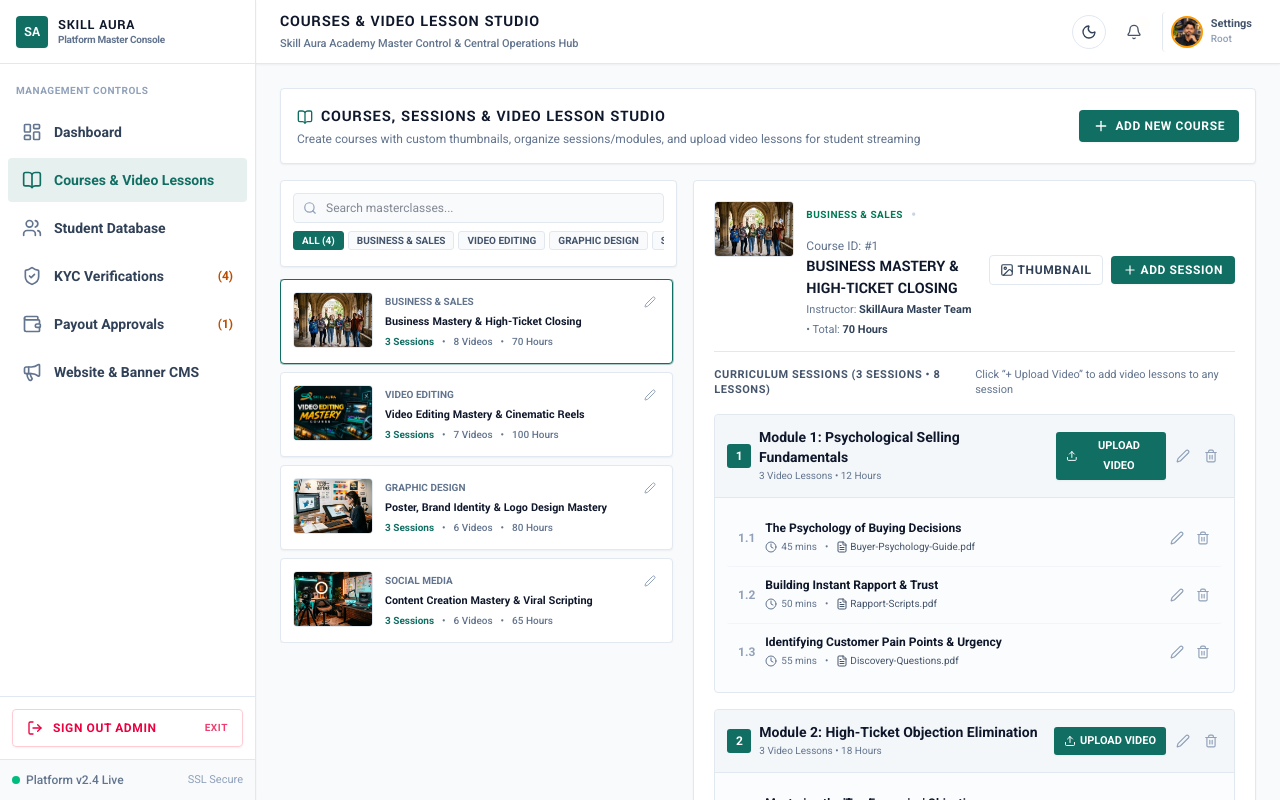
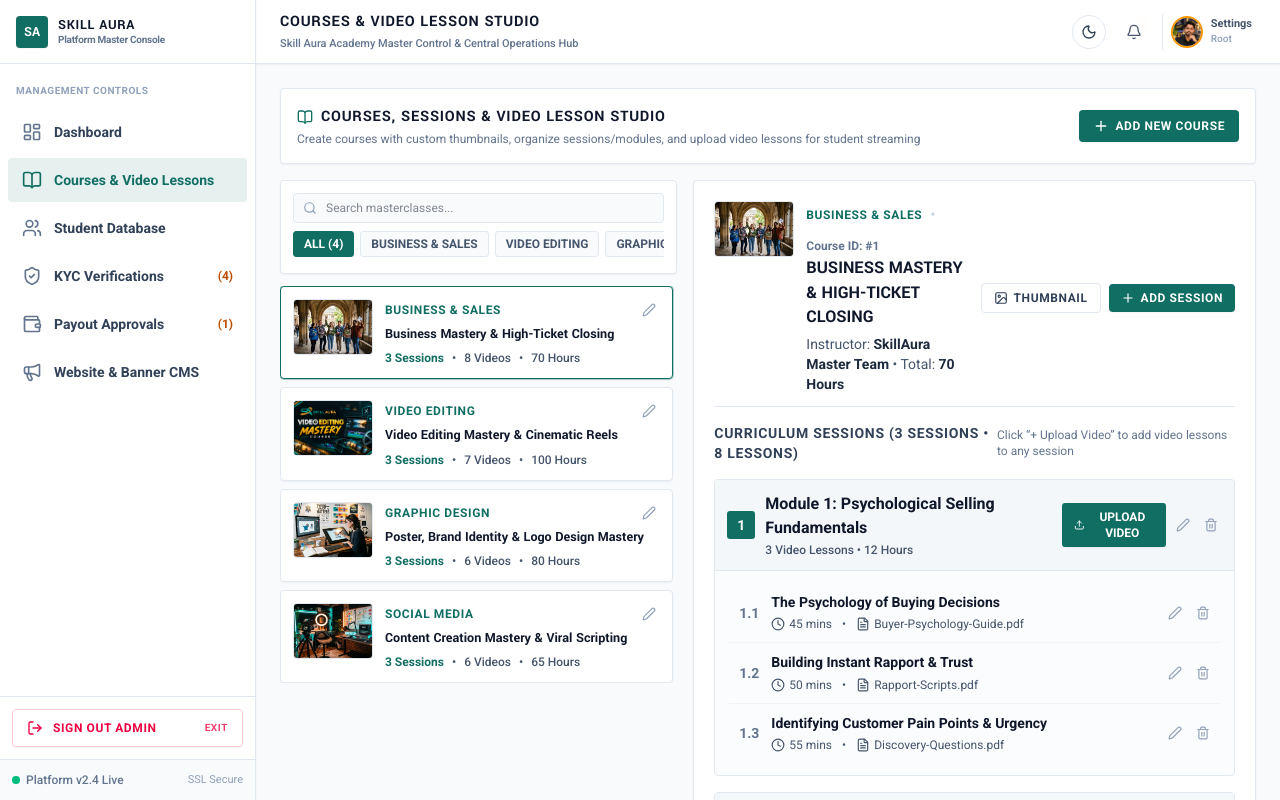
Before and after one commit to budhya2024/skillaura-academy, a Next.js app: page /super-admin in a window 1280 px wide. Both pictures are taken after a click on the button "Courses & Video Lessons". Shown: the top 800 px of the page. Built offline with nearby package versions, Linux system fonts and the light colour scheme.

Commit message:
style: increase small font sizes across courses studio, students table, and kyc console

```diff
--- a/components/super-admin/SuperAdminCoursesManager.tsx
+++ b/components/super-admin/SuperAdminCoursesManager.tsx
@@ -518,13 +518,13 @@ export default function SuperAdminCoursesManager() {
               />
             </div>
 
-            <div className="flex items-center gap-1 overflow-x-auto pb-1 text-xs scrollbar-none">
+            <div className="flex items-center gap-1.5 overflow-x-auto pb-1 text-xs scrollbar-none">
               <button
                 onClick={() => setFilterCategory("all")}
-                className={`px-2 py-0.5 text-[10px] font-bold uppercase rounded-[3px] border cursor-pointer shrink-0 ${
+                className={`px-2.5 py-1 text-xs font-bold uppercase rounded-[3px] border cursor-pointer shrink-0 transition-colors ${
                   filterCategory === "all"
                     ? "bg-[#116E63] text-white border-[#116E63]"
-                    : "bg-slate-50 dark:bg-slate-800 text-slate-600 dark:text-slate-300 border-slate-200 dark:border-slate-700"
+                    : "bg-slate-50 dark:bg-slate-800 text-slate-600 dark:text-slate-300 border-slate-200 dark:border-slate-700 hover:border-slate-300"
                 }`}
               >
                 All ({courses.length})
@@ -533,10 +533,10 @@ export default function SuperAdminCoursesManager() {
                 <button
                   key={cat}
                   onClick={() => setFilterCategory(cat)}
-                  className={`px-2 py-0.5 text-[10px] font-bold uppercase rounded-[3px] border cursor-pointer shrink-0 ${
+                  className={`px-2.5 py-1 text-xs font-bold uppercase rounded-[3px] border cursor-pointer shrink-0 transition-colors ${
                     filterCategory === cat
                       ? "bg-[#116E63] text-white border-[#116E63]"
-                      : "bg-slate-50 dark:bg-slate-800 text-slate-600 dark:text-slate-300 border-slate-200 dark:border-slate-700"
+                      : "bg-slate-50 dark:bg-slate-800 text-slate-600 dark:text-slate-300 border-slate-200 dark:border-slate-700 hover:border-slate-300"
                   }`}
                 >
                   {cat}
@@ -572,8 +572,8 @@ export default function SuperAdminCoursesManager() {
                       />
                     </div>
                     <div className="min-w-0 flex-1">
-                      <div className="flex items-center justify-between gap-1 mb-0.5">
-                        <span className="text-[10px] font-bold uppercase text-slate-500 dark:text-slate-400">
+                      <div className="flex items-center justify-between gap-1 mb-1">
+                        <span className="text-xs font-bold uppercase tracking-wider text-[#116E63] dark:text-emerald-400">
                           {course.category}
                         </span>
                         <div className="flex items-center gap-1">
@@ -585,16 +585,16 @@ export default function SuperAdminCoursesManager() {
                             className="p-1 text-slate-400 hover:text-slate-800 dark:hover:text-slate-200 rounded-[2px]"
                             title="Edit Course & Change Thumbnail"
                           >
-                            <Edit2 className="w-3 h-3" />
+                            <Edit2 className="w-3.5 h-3.5" />
                           </button>
                         </div>
                       </div>
 
-                      <h4 className="text-xs font-bold text-slate-900 dark:text-white leading-tight truncate">
+                      <h4 className="text-sm font-bold text-slate-900 dark:text-white leading-snug">
                         {course.title}
                       </h4>
 
-                      <div className="flex items-center gap-2 text-[10px] text-slate-500 dark:text-slate-400 font-medium mt-1 flex-wrap">
+                      <div className="flex items-center gap-2 text-xs text-slate-600 dark:text-slate-400 font-medium mt-1.5 flex-wrap">
                         <span className="font-semibold text-[#116E63] dark:text-emerald-400">
                           {course.modules.length} Sessions
                         </span>
@@ -636,19 +636,19 @@ export default function SuperAdminCoursesManager() {
                   </div>
                   <div>
                     <div className="flex items-center gap-2 flex-wrap">
-                      <span className="text-[10px] font-bold uppercase tracking-wider text-emerald-700 dark:text-emerald-400">
+                      <span className="text-xs font-bold uppercase tracking-wider text-[#116E63] dark:text-emerald-400">
                         {selectedCourse.category}
                       </span>
                       <span className="text-slate-300 dark:text-slate-700">&bull;</span>
-                      <span className="text-xs text-slate-500 dark:text-slate-400 font-mono">
+                      <span className="text-xs text-slate-500 dark:text-slate-400 font-mono font-semibold">
                         Course ID: #{selectedCourse.id}
                       </span>
                     </div>
-                    <h3 className="text-sm sm:text-base font-bold text-slate-900 dark:text-white uppercase font-[family-name:var(--font-yantramanav)] mt-0.5 leading-snug">
+                    <h3 className="text-base sm:text-lg font-bold text-slate-900 dark:text-white uppercase font-[family-name:var(--font-yantramanav)] mt-0.5 leading-snug">
                       {selectedCourse.title}
                     </h3>
-                    <p className="text-[11px] text-slate-500 dark:text-slate-400">
-                      Instructor: <strong className="text-slate-700 dark:text-slate-300">{selectedCourse.instructor}</strong> &bull; Total: <strong className="text-slate-700 dark:text-slate-300 font-mono">{selectedCourse.duration}</strong>
+                    <p className="text-xs sm:text-sm text-slate-600 dark:text-slate-400 mt-1">
+                      Instructor: <strong className="text-slate-800 dark:text-slate-200">{selectedCourse.instructor}</strong> &bull; Total: <strong className="text-slate-800 dark:text-slate-200 font-mono">{selectedCourse.duration}</strong>
                     </p>
                   </div>
                 </div>
@@ -656,7 +656,7 @@ export default function SuperAdminCoursesManager() {
                 <div className="flex items-center gap-2 shrink-0">
                   <button
                     onClick={() => handleOpenEditCourse(selectedCourse)}
-                    className="px-2.5 py-1.5 border border-slate-200 dark:border-slate-700 hover:bg-slate-50 dark:hover:bg-slate-800 text-slate-700 dark:text-slate-300 text-xs font-bold uppercase tracking-wider rounded-[4px] flex items-center gap-1 cursor-pointer"
+                    className="px-3 py-1.5 border border-slate-200 dark:border-slate-700 hover:bg-slate-50 dark:hover:bg-slate-800 text-slate-700 dark:text-slate-300 text-xs font-bold uppercase tracking-wider rounded-[4px] flex items-center gap-1.5 cursor-pointer"
                     title="Change Thumbnail & Metadata"
                   >
                     <ImageIcon className="w-3.5 h-3.5" />
@@ -664,7 +664,7 @@ export default function SuperAdminCoursesManager() {
                   </button>
                   <button
                     onClick={handleOpenAddSession}
-                    className="px-3 py-1.5 bg-[#116E63] hover:bg-[#0c5c53] dark:bg-emerald-600 dark:hover:bg-emerald-500 text-white text-xs font-bold uppercase tracking-wider rounded-[4px] flex items-center gap-1 cursor-pointer transition-colors shadow-xs"
+                    className="px-3 py-1.5 bg-[#116E63] hover:bg-[#0c5c53] dark:bg-emerald-600 dark:hover:bg-emerald-500 text-white text-xs font-bold uppercase tracking-wider rounded-[4px] flex items-center gap-1.5 cursor-pointer transition-colors shadow-xs"
                   >
                     <Plus className="w-3.5 h-3.5" />
                     <span>Add Session</span>
@@ -674,11 +674,11 @@ export default function SuperAdminCoursesManager() {
 
               {/* Sessions List */}
               <div className="space-y-4">
-                <div className="flex items-center justify-between text-xs">
-                  <span className="font-bold text-slate-600 dark:text-slate-400 uppercase tracking-wider text-[11px]">
+                <div className="flex flex-col sm:flex-row sm:items-center justify-between gap-1 text-xs">
+                  <span className="font-bold text-slate-700 dark:text-slate-300 uppercase tracking-wider text-xs sm:text-sm">
                     Curriculum Sessions ({selectedCourse.modules.length} Sessions &bull; {selectedCourse.totalLessons} Lessons)
                   </span>
-                  <span className="text-[11px] text-slate-500 dark:text-slate-400">
+                  <span className="text-xs text-slate-500 dark:text-slate-400">
                     Click &ldquo;+ Upload Video&rdquo; to add video lessons to any session
                   </span>
                 </div>
@@ -690,16 +690,16 @@ export default function SuperAdminCoursesManager() {
                   >
                     {/* Session Header Strip */}
                     <div className="p-3 bg-slate-100/70 dark:bg-slate-800/80 border-b border-slate-200 dark:border-slate-800 flex flex-col sm:flex-row sm:items-center justify-between gap-2">
-                      <div className="flex items-center gap-2">
-                        <div className="w-6 h-6 rounded-[3px] bg-[#116E63] text-white flex items-center justify-center font-bold text-xs">
+                      <div className="flex items-center gap-2.5">
+                        <div className="w-7 h-7 rounded-[3px] bg-[#116E63] text-white flex items-center justify-center font-bold text-xs sm:text-sm shrink-0">
                           {sIdx + 1}
                         </div>
                         <div>
-                          <div className="font-bold text-slate-900 dark:text-white text-xs sm:text-sm">
+                          <div className="font-bold text-slate-900 dark:text-white text-sm sm:text-base">
                             {session.title}
                           </div>
-                          <div className="text-[10px] text-slate-500 dark:text-slate-400 font-mono">
-                            {session.lessons.length} Video Lessons &bull; {session.duration}
+                          <div className="text-xs text-slate-600 dark:text-slate-400 font-medium mt-0.5">
+                            {session.lessons.length} Video Lessons &bull; <span className="font-mono">{session.duration}</span>
                           </div>
                         </div>
                       </div>
@@ -707,10 +707,10 @@ export default function SuperAdminCoursesManager() {
                       <div className="flex items-center gap-1.5 self-end sm:self-auto">
                         <button
                           onClick={() => handleOpenAddLesson(session.id)}
-                          className="px-2.5 py-1 bg-[#116E63] hover:bg-[#0c5c53] dark:bg-emerald-600 dark:hover:bg-emerald-500 text-white text-[11px] font-bold uppercase rounded-[3px] flex items-center gap-1 cursor-pointer transition-colors shadow-xs"
+                          className="px-3 py-1.5 bg-[#116E63] hover:bg-[#0c5c53] dark:bg-emerald-600 dark:hover:bg-emerald-500 text-white text-xs font-bold uppercase rounded-[3px] flex items-center gap-1.5 cursor-pointer transition-colors shadow-xs"
                           title="Upload video lesson to this session"
                         >
-                          <Upload className="w-3 h-3" />
+                          <Upload className="w-3.5 h-3.5" />
                           <span>Upload Video</span>
                         </button>
                         <button
@@ -752,32 +752,32 @@ export default function SuperAdminCoursesManager() {
                             key={lesson.id}
                             className="py-2.5 flex items-center justify-between gap-3 hover:bg-white dark:hover:bg-slate-800/50 px-2 rounded-[3px] transition-colors"
                           >
-                            <div className="flex items-center gap-2.5 min-w-0">
-                              <span className="font-mono font-bold text-slate-400 text-xs w-5 text-right shrink-0">
+                            <div className="flex items-center gap-3 min-w-0">
+                              <span className="font-mono font-bold text-slate-500 dark:text-slate-400 text-xs sm:text-sm w-6 text-right shrink-0">
                                 {sIdx + 1}.{lIdx + 1}
                               </span>
 
                               <div className="min-w-0">
-                                <div className="font-semibold text-slate-900 dark:text-white text-xs truncate">
+                                <div className="font-bold text-slate-900 dark:text-white text-xs sm:text-sm leading-snug">
                                   {lesson.name}
                                 </div>
-                                <div className="text-[10px] text-slate-500 dark:text-slate-400 flex items-center gap-2 mt-0.5 font-mono">
+                                <div className="text-xs text-slate-600 dark:text-slate-400 flex items-center gap-2.5 mt-1 font-mono flex-wrap">
                                   <span className="flex items-center gap-1">
-                                    <Clock className="w-3 h-3" /> {lesson.duration}
+                                    <Clock className="w-3.5 h-3.5" /> {lesson.duration}
                                   </span>
                                   {(lesson as any).videoUrl && (
                                     <>
                                       <span>&bull;</span>
-                                      <span className="text-emerald-700 dark:text-emerald-400 font-sans font-semibold flex items-center gap-0.5">
-                                        <Check className="w-3 h-3" /> Video Attached
+                                      <span className="text-emerald-700 dark:text-emerald-400 font-sans font-semibold flex items-center gap-1">
+                                        <Check className="w-3.5 h-3.5" /> Video Attached
                                       </span>
                                     </>
                                   )}
                                   {lesson.resources?.[0]?.name && (
                                     <>
                                       <span>&bull;</span>
-                                      <span className="text-slate-600 dark:text-slate-400 flex items-center gap-0.5">
-                                        <FileText className="w-3 h-3" /> {lesson.resources[0].name}
+                                      <span className="text-slate-600 dark:text-slate-400 flex items-center gap-1">
+                                        <FileText className="w-3.5 h-3.5" /> {lesson.resources[0].name}
                                       </span>
                                     </>
                                   )}
@@ -785,11 +785,11 @@ export default function SuperAdminCoursesManager() {
                               </div>
                             </div>
 
-                            <div className="flex items-center gap-1 shrink-0">
+                            <div className="flex items-center gap-1.5 shrink-0">
                               {(lesson as any).videoUrl && (
                                 <button
                                   onClick={() => setPreviewVideoUrl((lesson as any).videoUrl)}
-                                  className="px-2 py-1 text-[11px] font-bold text-[#116E63] dark:text-emerald-400 hover:text-white bg-teal-50 dark:bg-teal-950/60 hover:bg-[#116E63] dark:hover:bg-emerald-600 border border-teal-200 dark:border-teal-800 rounded-[3px] flex items-center gap-1 cursor-pointer transition-colors"
+                                  className="px-2.5 py-1 text-xs font-bold text-[#116E63] dark:text-emerald-400 hover:text-white bg-teal-50 dark:bg-teal-950/60 hover:bg-[#116E63] dark:hover:bg-emerald-600 border border-teal-200 dark:border-teal-800 rounded-[3px] flex items-center gap-1.5 cursor-pointer transition-colors"
                                   title="Test & Preview Video Playback"
                                 >
                                   <Play className="w-3 h-3 fill-current" />
```
Also changed, not shown: components/super-admin/SuperAdminKYCManager.tsx (+14 -14 lines), components/super-admin/SuperAdminStudentsManager.tsx (+4 -4 lines).
